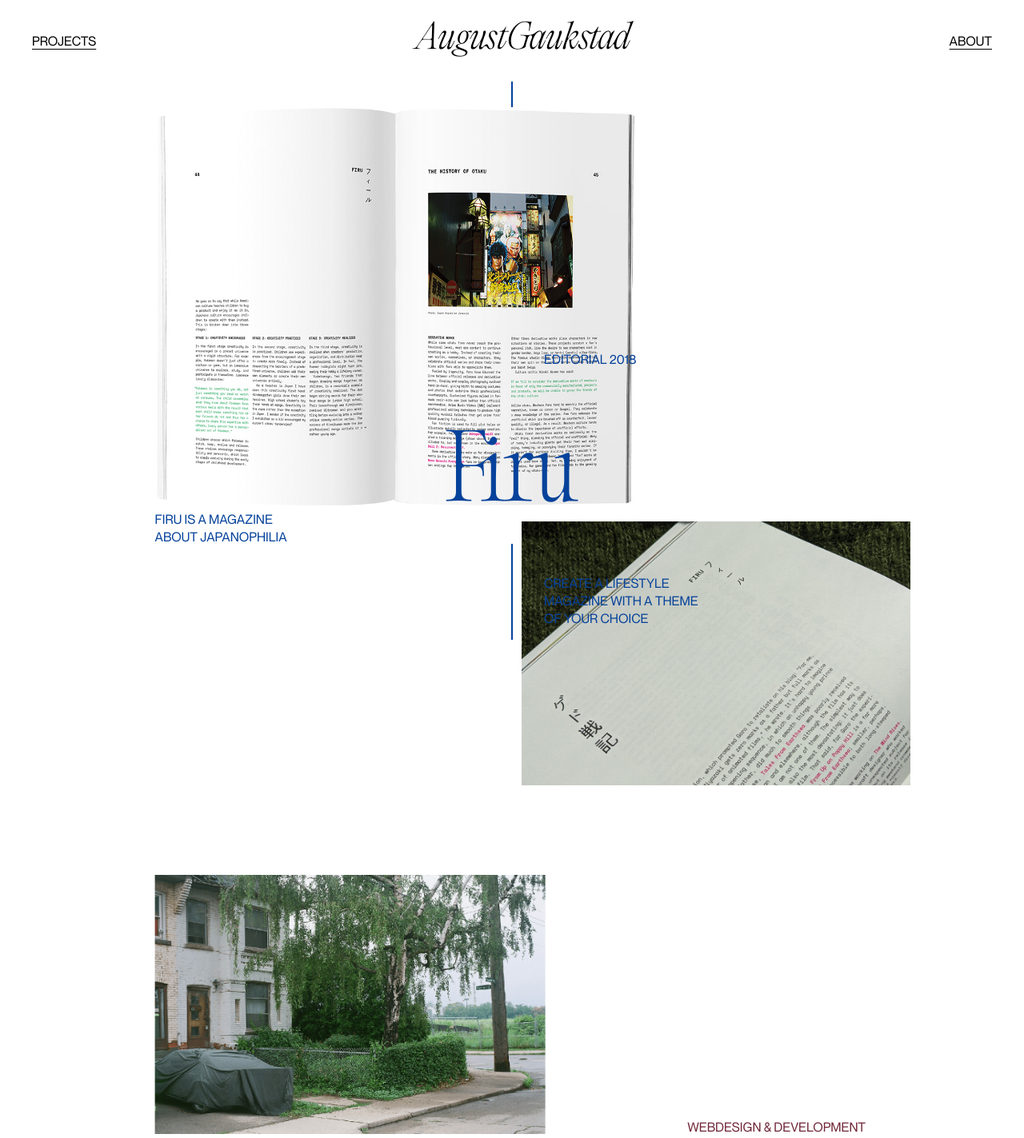
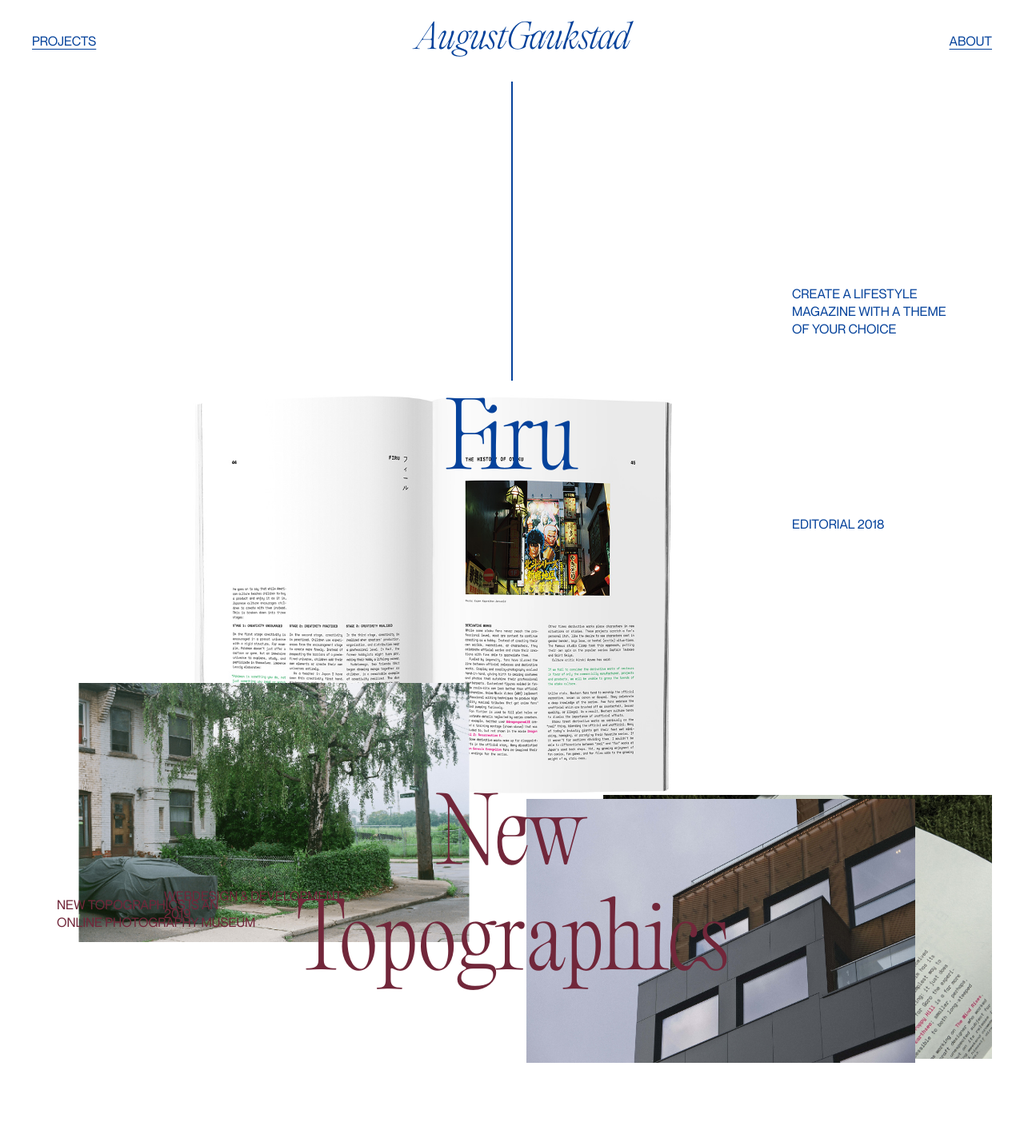
Before and after one commit to Augigauki/portfolio, a Next.js app: page /projects in a window 1280 px wide. Shown: the top 1423 px of the page at 80% size. Built offline with nearby package versions, Linux system fonts and the light colour scheme.

Commit message:
header changes color, reposition FIRU elements

```diff
--- a/app/(subpages)/layout.tsx
+++ b/app/(subpages)/layout.tsx
@@ -2,13 +2,16 @@ import { Fragment, ReactNode } from 'react';
 import styles from './SubpageLayout.module.css'
 import Header from '@/components/Navigation/Header/Header';
 import Footer from '@/components/Navigation/Footer/Footer';
+import { ColorProvider } from '@/context/ColorContext';
 
 const SubpageLayout = ({children}: {children: ReactNode}) => {
     return(
         <Fragment>
-            <Header />
-            {children}
-            {/* <Footer /> */}
+            <ColorProvider>
+                <Header />
+                {children}
+                {/* <Footer /> */}
+            </ColorProvider>
         </Fragment>
     )
 };
--- a/app/(subpages)/projects/Projects.module.css
+++ b/app/(subpages)/projects/Projects.module.css
@@ -2,6 +2,7 @@
     position: relative;
     width: 100%;
     margin-bottom: 100vh;
+    padding-top: 10rem;
 }
 
 .line{
--- a/app/(subpages)/projects/page.tsx
+++ b/app/(subpages)/projects/page.tsx
@@ -6,15 +6,17 @@ import ContentWrapper from '@/components/Wrappers/ContentWrapper';
 import styles from './Projects.module.css';
 import FiruProjectWrapper from '@/components/Projects/Firu/FiruProjectWrapper';
 import NewTopoProjectWrapper from '@/components/Projects/NewTopo/NewTopoProjectWrapper';
+import { useColor } from '@/context/ColorContext';
 
 const Projects = () => {
 	const firuRef = useRef(null);
 	const newTopoRef = useRef(null);
 
-    const firuInView = useInView(firuRef, { margin: '-50% 0px' }); // Adjust the margin as needed
-    const newTopoInView = useInView(newTopoRef, { margin: '-50% 0px' });
+    const firuInView = useInView(firuRef, { margin: '-40% 0px' }); // Adjust the margin as needed
+    const newTopoInView = useInView(newTopoRef, { margin: '-40% 0px' });
 
-	const [lineColor, setLineColor] = useState('rgb(5, 66, 155)'); // Initial color (blue)
+	//const [lineColor, setLineColor] = useState('rgb(5, 66, 155)'); // Initial color (blue)
+	const {lineColor, setLineColor} = useColor();
 
 	useEffect(() => {
 		if (firuInView) {
@@ -24,13 +26,14 @@ const Projects = () => {
 		} else {
 			setLineColor('rgb(5, 66, 155)'); // Fallback color (blue)
 		}
-	}, [firuInView, newTopoInView]);
+	}, [firuInView, newTopoInView, setLineColor]);
 
 	return (
 		<ContentWrapper>
 			<div className={styles.outerwrapper}>
 				<motion.div
 					className={styles.line}
+					initial={{backgroundColor: lineColor}}
 					animate={{ backgroundColor: lineColor }}
 					transition={{ duration: 1 }} // Adjust the duration as needed
 				/>
--- a/app/globals.css
+++ b/app/globals.css
@@ -109,11 +109,11 @@ body {
 	}
 }
 
-/* @media (min-width: 1920px) {
+@media (min-width: 1920px) {
 	body {
 		font-size: 1.15rem;
 	}
-} */
+}
 
 @media (max-width: 1280px) {
 	.container {
--- a/app/page.module.css
+++ b/app/page.module.css
@@ -27,6 +27,9 @@
   user-select: none;
   background-color: var(--white);
   border: 32px solid var(--white);
+  display: flex;
+  justify-content: center;
+  gap: 1%;
 }
 
 .link{
--- a/components/Navigation/Header/Header.tsx
+++ b/components/Navigation/Header/Header.tsx
@@ -1,15 +1,16 @@
-'use client'
+'use client';
 
 import Link from 'next/link';
 import styles from '../Nav.module.css';
 import StyledText from '@/components/UI/StyledText';
 import { usePathname } from 'next/navigation';
 import ContentWrapper from '@/components/Wrappers/ContentWrapper';
+import { useColor } from '@/context/ColorContext';
+import { motion } from 'framer-motion';
 
 const Header = ({}) => {
-
 	const path = usePathname();
-
+	const { lineColor, setLineColor } = useColor();
 	return (
 		<div className={styles.outerheader}>
 			<ContentWrapper>
@@ -17,15 +18,39 @@ const Header = ({}) => {
 					<Link
 						className={styles.navlink}
 						href={'/projects'}
+						style={{ color: lineColor }}
+					>
+						<motion.p
+							initial={{ color: 'black' }}
+							animate={{ color: lineColor }}
+							transition={{ duration: 1 }}
 						>
 							Projects
+						</motion.p>
 					</Link>
-	    			<Link href={'/'} className={styles.title}><StyledText text={'August Gaukstad'} /></Link>
+					<Link
+						href={'/'}
+						className={styles.title}
+						style={{ color: lineColor }}
+					>
+						<motion.p
+							initial={{color: 'black'}}
+							animate={{color: lineColor}}
+							transition={{duration: 1}}
+						><StyledText text={'August Gaukstad'} /></motion.p
+
+						>
+					</Link>
 					<Link
 						className={styles.navlink}
 						href={'/about'}
+						style={{ color: lineColor }}
 					>
-	    				About
+						<motion.p
+							initial={{color: 'black'}}
+							animate={{color: lineColor}}
+							transition={{duration: 1}}
+						>About</motion.p>
 					</Link>
 				</div>
 			</ContentWrapper>
--- a/components/Navigation/Nav.module.css
+++ b/components/Navigation/Nav.module.css
@@ -37,4 +37,7 @@
     text-decoration: none;
     color: inherit;
     position: relative;
+    display: flex;
+    justify-content: center;
+    gap: 3px;
 }
--- a/components/Projects/Firu/FiruProjectWrapper.module.css
+++ b/components/Projects/Firu/FiruProjectWrapper.module.css
@@ -1,9 +1,13 @@
 .projectwrapper{
     position: relative;
-    padding: calc(464rem/16) 0;
-    --left: 12vw;
-    --right: 50vw;
+    padding: 33vh 0;
+    --left: 12%;
+    --right: 50%;
     margin-top: 2rem;
+    display: flex;
+    align-items: center;
+    justify-content: center;
+   /*  outline: 1px solid var(--blue); */
 }
 
 .title{
@@ -13,7 +17,7 @@
     top: 50%;
     left: 50%;
     transform: translate(-50%, -50%);
-    font-size: calc(110rem/16);
+    font-size: calc(110em/16);
     z-index: 20;
     user-select: none;
 }
@@ -38,19 +42,20 @@
 
 .meta#category{
     position: absolute;
-
-    text-align: left;
-    transform: translate(var(--right), -20vh);
+    top: 350px;
+    left: 950px;
 }
 
 .meta#descriptor{
     position: absolute;
-    transform: translate(var(--left), 5vh);
+    left: 200px;
+    top: 800px;
 }
 
 .meta#type{
     position: absolute;
-    transform: translate(var(--right), 15vh);
+    left: 950px;
+    bottom: 400px;
 }
 
 .image{
@@ -60,12 +65,13 @@
 }
 
 #firuspread{
-    top: 0;
     z-index: 10;
-    transform: translate(var(--left), 0);
+    left: 200px;
+    top: 200px;
 }
 
 #detail{
-    bottom: 10vh;
-    right: 8vw;
+    z-index: 10;
+    top: 700px;
+    right: 0;
 }
--- a/components/Projects/Firu/FiruProjectWrapper.tsx
+++ b/components/Projects/Firu/FiruProjectWrapper.tsx
@@ -1,3 +1,4 @@
+import Link from 'next/link';
 import StyledText from '../../UI/StyledText';
 import styles from './FiruProjectWrapper.module.css';
 import Image from 'next/image';
@@ -8,9 +9,11 @@ const FiruProjectWrapper = ({}) => {
 			className={styles.projectwrapper}
 			style={{ color: 'var(--blue)' }}
 		>
-			<h2 className={styles.title}>
-				<StyledText text='Firu' />
-			</h2>
+			<Link href={'/projects/firu'}>
+				<h2 className={styles.title}>
+					<StyledText text='Firu' />
+				</h2>
+			</Link>
 			<div className={styles.titlebg} />
 			<Image
 				src={'/assets/images/projects/firu/spread_1.jpg'}
--- a/components/Projects/NewTopo/NewTopoProjectWrapper.module.css
+++ b/components/Projects/NewTopo/NewTopoProjectWrapper.module.css
@@ -1,9 +1,10 @@
 .projectwrapper{
     position: relative;
-    padding: calc(464rem/16) 0;
-    --left: 12vw;
-    --right: 64vw;
+    padding: 33vh 0;
+    --left: 12%;
+    --right: 64%;
     margin-top: 2rem;
+    /* outline: 1px solid var(--winered) */
 }
 
 .title{
@@ -13,7 +14,7 @@
     top: 50%;
     left: 50%;
     transform: translate(-50%, -50%);
-    font-size: calc(110rem/16);
+    font-size: calc(110em/16);
     z-index: 20;
     user-select: none;
     display: flex;
@@ -43,12 +44,12 @@
     position: absolute;
 
     text-align: left;
-    transform: translate(var(--right), -20vh);
+    transform: translate(var(--right), -20%);
 }
 
 .meta#descriptor{
     position: absolute;
-    transform: translate(var(--left), 5vh);
+    transform: translate(var(--left), 5%);
 }
 
 .image{
@@ -64,6 +65,6 @@
 }
 
 #detail{
-    bottom: 10vh;
-    right: 8vw;
+    bottom: 10%;
+    right: 8%;
 }
--- a/components/Wrappers/wrappers.module.css
+++ b/components/Wrappers/wrappers.module.css
@@ -1,3 +1,11 @@
 .contentwrapper{
     padding: 0 calc(40rem/16);
 }
+
+@media(min-width: 1920px){
+    .contentwrapper{
+        max-width: 1920px;
+        margin: 0 auto;
+        /* outline: 1px solid red; */
+    }
+}
--- /dev/null
+++ b/context/ColorContext.tsx
@@ -0,0 +1,33 @@
+// context/ColorContext.tsx
+'use client';
+
+import React, { createContext, useContext, useState, ReactNode } from 'react';
+
+// Define the context type
+interface ColorContextType {
+  lineColor: string;
+  setLineColor: (color: string) => void;
+}
+
+// Create the context with default values
+const ColorContext = createContext<ColorContextType | undefined>(undefined);
+
+// Create a provider component
+export const ColorProvider = ({ children }: { children: ReactNode }) => {
+  const [lineColor, setLineColor] = useState('rgb(5, 66, 155)');
+
+  return (
+    <ColorContext.Provider value={{ lineColor, setLineColor }}>
+      {children}
+    </ColorContext.Provider>
+  );
+};
+
+// Custom hook for easy usage of the context
+export const useColor = () => {
+  const context = useContext(ColorContext);
+  if (!context) {
+    throw new Error('useColor must be used within a ColorProvider');
+  }
+  return context;
+};
```
Lines whose indentation alone changed are shown as unchanged.
